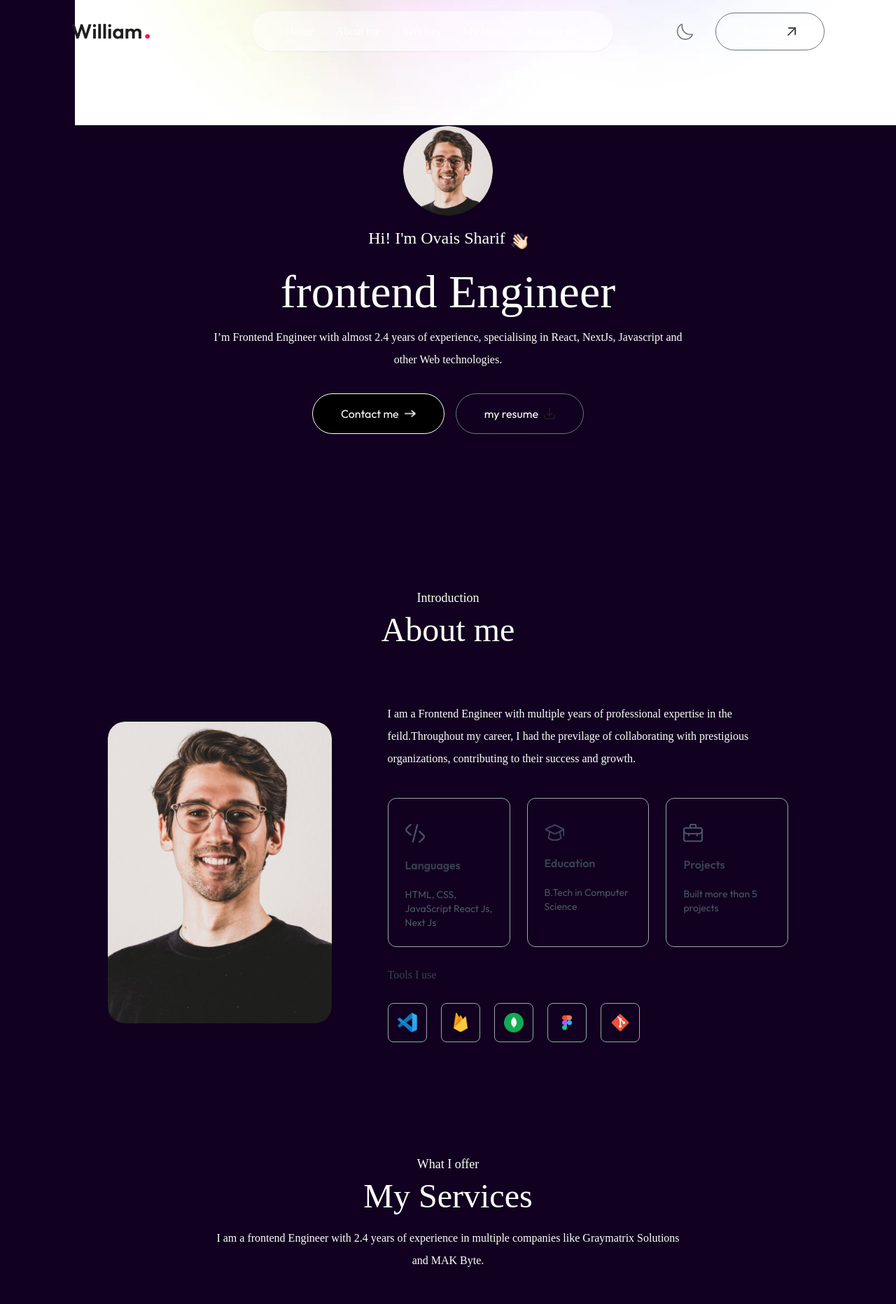
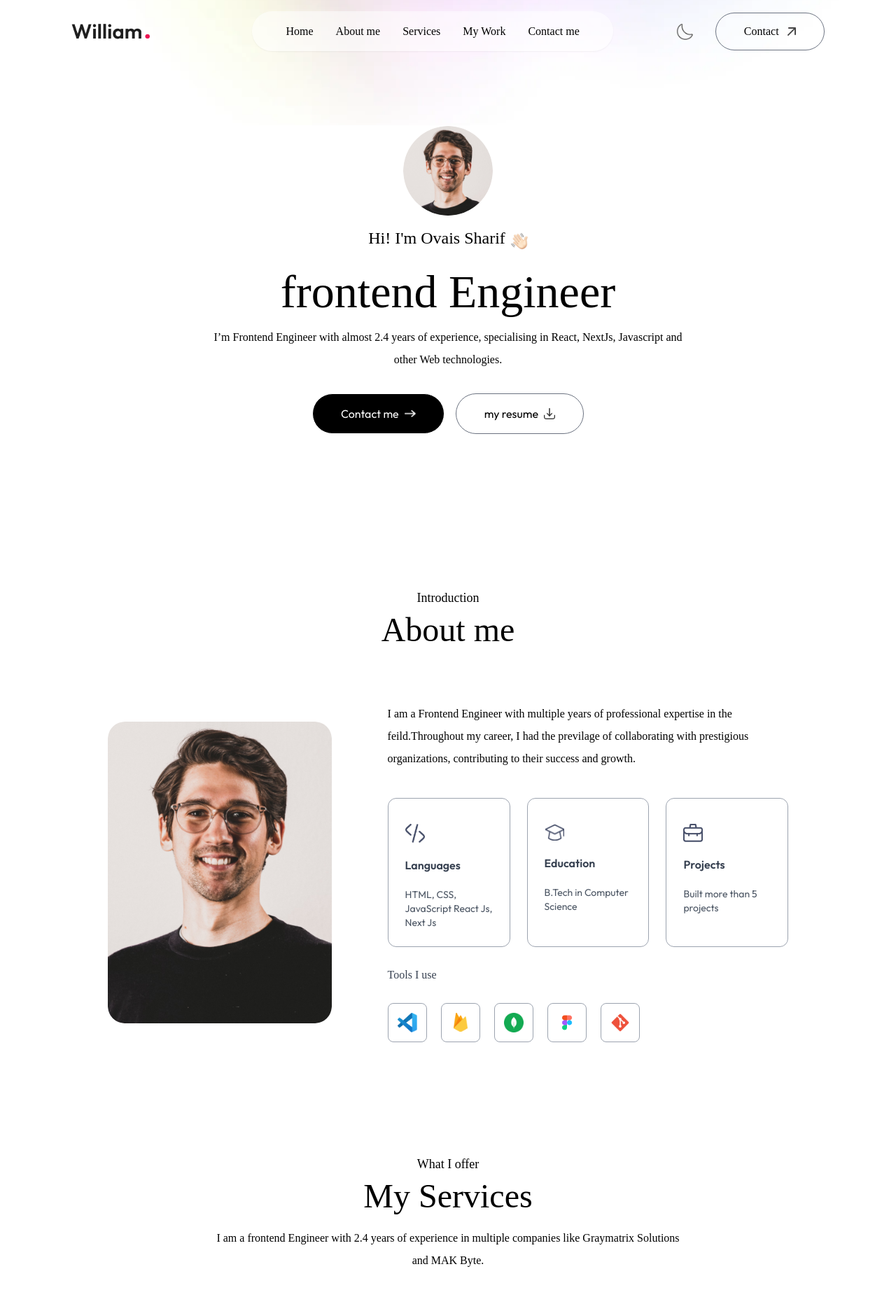
Before and after one commit to OvaisSharif/Portfolio, a Next.js app: page / in a window 1280 px wide. Shown: the top 1863 px of the page at 70% size. Built offline with nearby package versions, Linux system fonts and the light colour scheme; a web font is replaced by a local one.

Commit message:
added dark mode classes

```diff
--- a/app/components/About.jsx
+++ b/app/components/About.jsx
@@ -3,7 +3,7 @@ import React from 'react'
 import { assets,infoList, toolsData } from '@/assets/assets'
 
 
-const About = () => {
+const About = ({isDarkMode}) => {
   return (
     <div id="about" className='w-full px-[12%] py-10 scroll-mt-20'>
       <h4 className='text-center mb-2 text-lg font-Ovo'>Introduction</h4>
@@ -24,15 +24,16 @@ const About = () => {
             {
               infoList.map(({icon,iconDark,title,description},index) => (
                   <li className='border-[0.5px] border-gray-400 rounded-xl p-6 cursor-pointer hover:bg-lightHover
-                  hover:-translate-y-1 duration-500 hover:shadow-black' key={index}>
-                    <Image src={icon} alt={title} className='w-7 mt-3'/>
-                    <h3 className='my-4 font-semibold text-gray-700'>{title}</h3>
-                    <p className='text-gray-600 text-sm'>{description}</p>
+                  hover:-translate-y-1 duration-500 hover:shadow-black dark:border-white dark:hover:shadow-white
+                  dark:hover:bg-darkHover/50' key={index}>
+                    <Image src={isDarkMode? iconDark:icon} alt={title} className='w-7 mt-3'/>
+                    <h3 className='my-4 font-semibold text-gray-700 dark:text-white'>{title}</h3>
+                    <p className='text-gray-600 text-sm dark:text-white/80'>{description}</p>
                   </li>
               ))
             }
           </ul>
-          <h4 className='my-6 text-gray-700 font-Ovo'>Tools I use</h4>
+          <h4 className='my-6 text-gray-700 font-Ovo dark:text-white/80'>Tools I use</h4>
           <ul className='flex items-center gap-3 sm:gap-5'>
             {toolsData.map((tool,index)=>(
               <li className='flex items-center justify-center w-12 sm:w-14 border border-gray-400
--- a/app/components/Header.jsx
+++ b/app/components/Header.jsx
@@ -15,9 +15,11 @@ const Header = () => {
         <p className='max-w-2xl mx-auto font-Ovo'>I’m Frontend Engineer with almost 2.4 years of experience, specialising in React,
              NextJs, Javascript and other Web technologies.</p>
          <div className='flex flex-col sm:flex-row items-center gap-4 mt-4'>
-            <a href='#contact' className='px-10 py-3 border rounded-full border-white bg-black text-white flex items-center gap-2'>
+            <a href='#contact' className='px-10 py-3 border rounded-full border-white bg-black text-white
+            flex items-center gap-2 dark:bg-transparent'>
                 Contact me <Image src={assets.right_arrow_white} alt="" className="w-4"/></a>
-            <a href='/Ovais_CV_Dubai.pdf' download className='px-10 py-3 border rounded-full border-gray-500 flex items-center gap-2'
+            <a href='/Ovais_CV_Dubai.pdf' download className='px-10 py-3 border rounded-full border-gray-500
+             flex items-center gap-2 bg-white dark:text-black'
             >my resume <Image src={assets.download_icon} alt="" className="w-4"/></a>
         </div>
     </div>
--- a/app/components/Navbar.jsx
+++ b/app/components/Navbar.jsx
@@ -2,7 +2,7 @@ import React, { useEffect, useRef, useState } from 'react'
 import Image from 'next/image'
 import { assets } from '@/assets/assets'
 
-const Navbar = () => {
+const Navbar = ({isDarkMode,setIsDarkMode}) => {
   const [isScroll,setIsScroll] = useState(false)
 
   const sideMenuRef = useRef();
@@ -26,15 +26,16 @@ const Navbar = () => {
   },[])
   return (
     <>
-    <div className='fixed top-0 right-0 w-11/12 -z-10 translate-y-[-80%]'>
+    <div className='fixed top-0 right-0 w-11/12 -z-10 translate-y-[-80%] dark:hidden'>
       <Image src={assets.header_bg_color} alt='' className='w-full'/>
     </div>
       <nav className={`w-full fixed px-5 lg:px-8 xl:px-[8%] py-4 flex justify-between items-center z-50
-      ${isScroll ? 'bg-white bg-opacity-50 backdrop-blur-lg shadow-sm':''}`}>
+      ${isScroll ? 'bg-white bg-opacity-50 backdrop-blur-lg shadow-sm dark:bg-darkTheme dark:shadow-white/20':''}`}>
         <a href='#top'>
-            <Image src={assets.logo} className="w-28 cursor-pointer mr-14" alt=''/>
+            <Image src={isDarkMode?assets.logo_dark: assets.logo} className="w-28 cursor-pointer mr-14" alt=''/>
         </a>
-        <ul className={`hidden md:flex items-center gap-6 lg:gap-8 rounded-full px-12 py-3 ${isScroll?'':'bg-white shadow-sm bg-opacity-50'} `}>
+        <ul className={`hidden md:flex items-center gap-6 lg:gap-8 rounded-full px-12 py-3
+          ${isScroll?'':'bg-white shadow-sm bg-opacity-50 dark:border dark:border-white/50 dark:bg-transparent'} `}>
             <li><a className='font-Ovo' href='#top'>Home</a></li>
             <li><a className='font-Ovo' href='#about'>About me</a></li>
             <li><a className='font-Ovo' href='#services'>Services</a></li>
@@ -43,20 +44,21 @@ const Navbar = () => {
         </ul>
 
         <div className='flex items-center gap-4'>
-          <button>
-            <Image src={assets.moon_icon} alt='' className='w-6'/>
+          <button onClick={()=>setIsDarkMode(prev=>!prev)}>
+            <Image src={isDarkMode ? assets.sun_icon : assets.moon_icon} alt='' className='w-6'/>
           </button>
-          <a href='#contact' className='hidden lg:flex items-center gap-3 px-10 py-2.5 border border-gray-500 rounded-full ml-4 font-Ovo'>Contact <Image src={assets.arrow_icon} className='w-3' alt=''/></a>
+          <a href='#contact' className='hidden lg:flex items-center gap-3 px-10 py-2.5 border border-gray-500 rounded-full
+           ml-4 font-Ovo dark:border-white/50'>Contact <Image src={isDarkMode? assets.arrow_icon_dark:assets.arrow_icon} className='w-3' alt=''/></a>
           <button className='block md:hidden ml-3'>
-          <Image onClick={openMenu} src={assets.menu_black} alt='' className='w-6'/>
+          <Image onClick={openMenu} src={isDarkMode?assets.menu_white:assets.menu_black} alt='' className='w-6'/>
           </button>
         </div>
 
         {/* Mobile Menu */}
         <ul ref={sideMenuRef} className='flex md:hidden flex-col gap-4 py-20 px-10 fixed -right-64 top-0 bottom-0 w-64 z-50 h-screen bg-rose-50
-        transition duration-500'>
+        transition duration-500 dark:bg-darkHover dark:text-white'>
           <div onClick={closeMenu} className='absolute right-6 top-6'>
-            <Image  src={assets.close_black} alt='' className='w-5 cursor-pointer'/>
+            <Image  src={isDarkMode? assets.close_white:assets.close_black} alt='' className='w-5 cursor-pointer'/>
           </div>
             <li><a onClick={closeMenu} className='font-Ovo' href='#top'>Home</a></li>
             <li><a onClick={closeMenu} className='font-Ovo' href='#about'>About me</a></li>
--- a/app/page.js
+++ b/app/page.js
@@ -10,7 +10,15 @@ import Works from "./components/Works";
 
 export default function Home() {
 
-  const [isDarkMode,setIsDarkMode] = useState(true);
+  const [isDarkMode,setIsDarkMode] = useState(false);
+
+  useEffect(() => {
+    if(localStorage.theme === 'dark' || (!('theme' in localStorage) && window.matchMedia('prefers-color-scheme: dark').matches)) {
+        setIsDarkMode(true)
+    }else {
+      setIsDarkMode(false)
+    }
+  },[])
 
   useEffect(() => {
     if(isDarkMode) {
@@ -24,13 +32,13 @@ export default function Home() {
 
   return (
    <>
-   <Navbar/>
-   <Header/>
-   <About/>
-   <Services/>
-   <Works/>
-   <Contact/>
-   <Footer/>
+   <Navbar isDarkMode={isDarkMode} setIsDarkMode={setIsDarkMode}/>
+   <Header isDarkMode={isDarkMode} setIsDarkMode={setIsDarkMode}/>
+   <About isDarkMode={isDarkMode} setIsDarkMode={setIsDarkMode}/>
+   <Services isDarkMode={isDarkMode} setIsDarkMode={setIsDarkMode}/>
+   <Works isDarkMode={isDarkMode} setIsDarkMode={setIsDarkMode}/>
+   <Contact isDarkMode={isDarkMode} setIsDarkMode={setIsDarkMode}/>
+   <Footer isDarkMode={isDarkMode} setIsDarkMode={setIsDarkMode}/>
    </>
   );
 }
```
